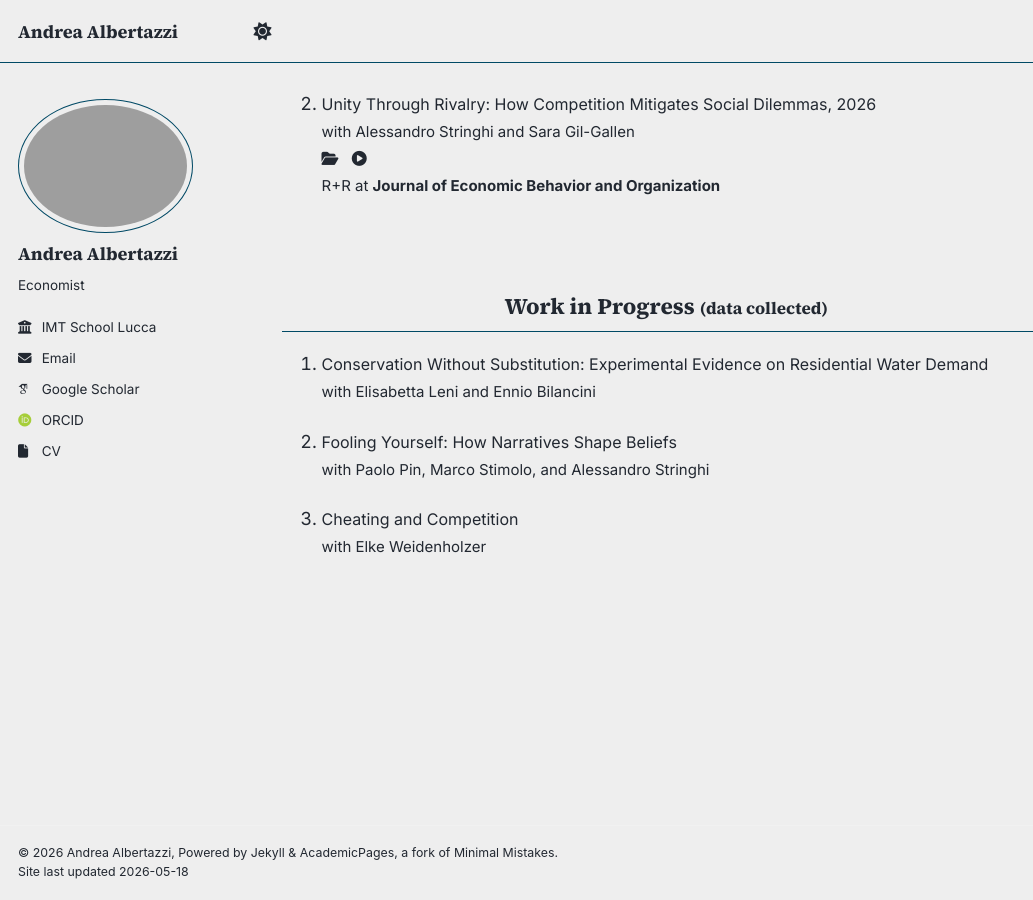
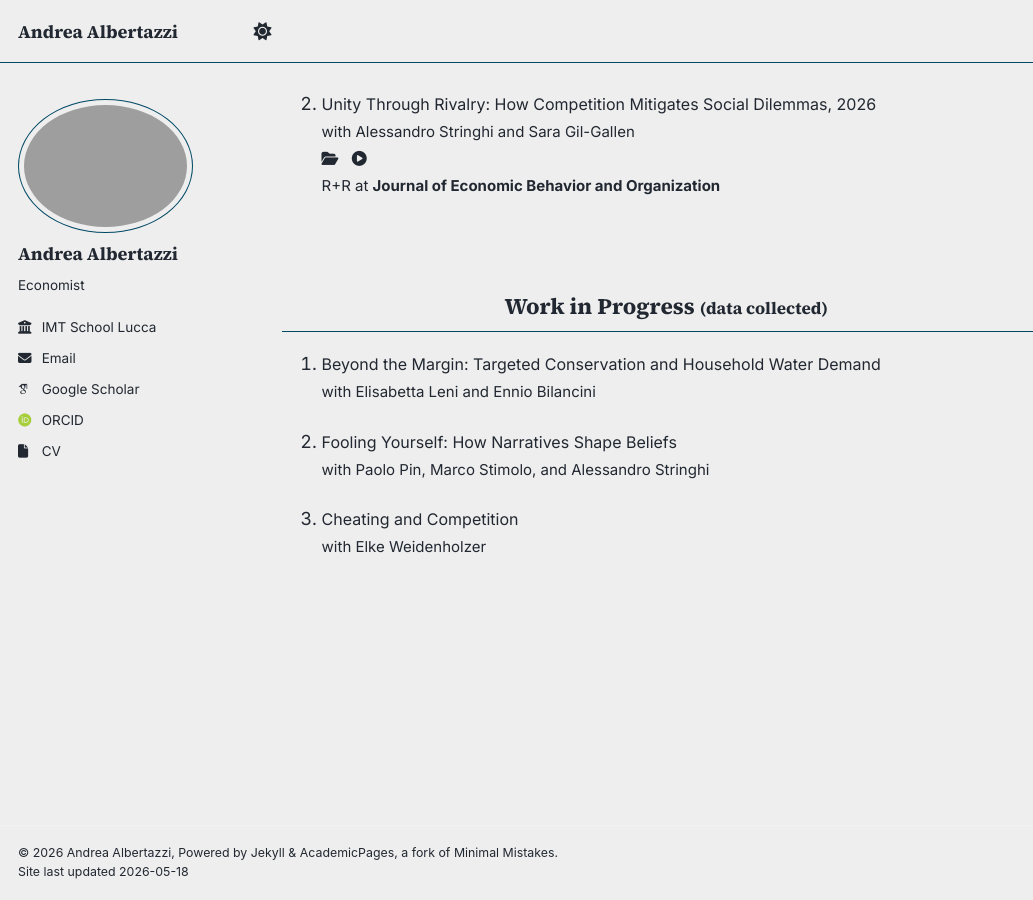
Before and after one commit to tazze87/tazze87.github.io, a Jekyll site: the page built from _pages/about.md, in a window 1280 px wide and 900 px high, scrolled down 886 px. Shown: the whole window, without its empty margins (0-1033 px from the left). Built offline with Jekyll 4.4.1, drawn with Linux system fonts in a browser that asks for light colours; some web fonts are replaced; a script that is not in the unit is left out.

Commit message:
Update about.md

```diff
--- a/_pages/about.md
+++ b/_pages/about.md
@@ -95,7 +95,7 @@ author_profile: true
 <br>
 
 <h2 style="text-align:center;">Work in Progress <small>(data collected)</small></h2>
-1. <span style="font-size:16px;">Conservation Without Substitution: Experimental Evidence on Residential Water Demand</span><br>
+1. <span style="font-size:16px;">Beyond the Margin: Targeted Conservation and Household Water Demand</span><br>
     <span style="font-size:15px;">
     with <a href="https://sites.google.com/view/elisabettaleni/home" target="_blank" rel="noopener noreferrer">Elisabetta Leni</a>
     and <a href="https://sites.google.com/site/enniobilancini/home" target="_blank" rel="noopener noreferrer">Ennio Bilancini</a>
```
